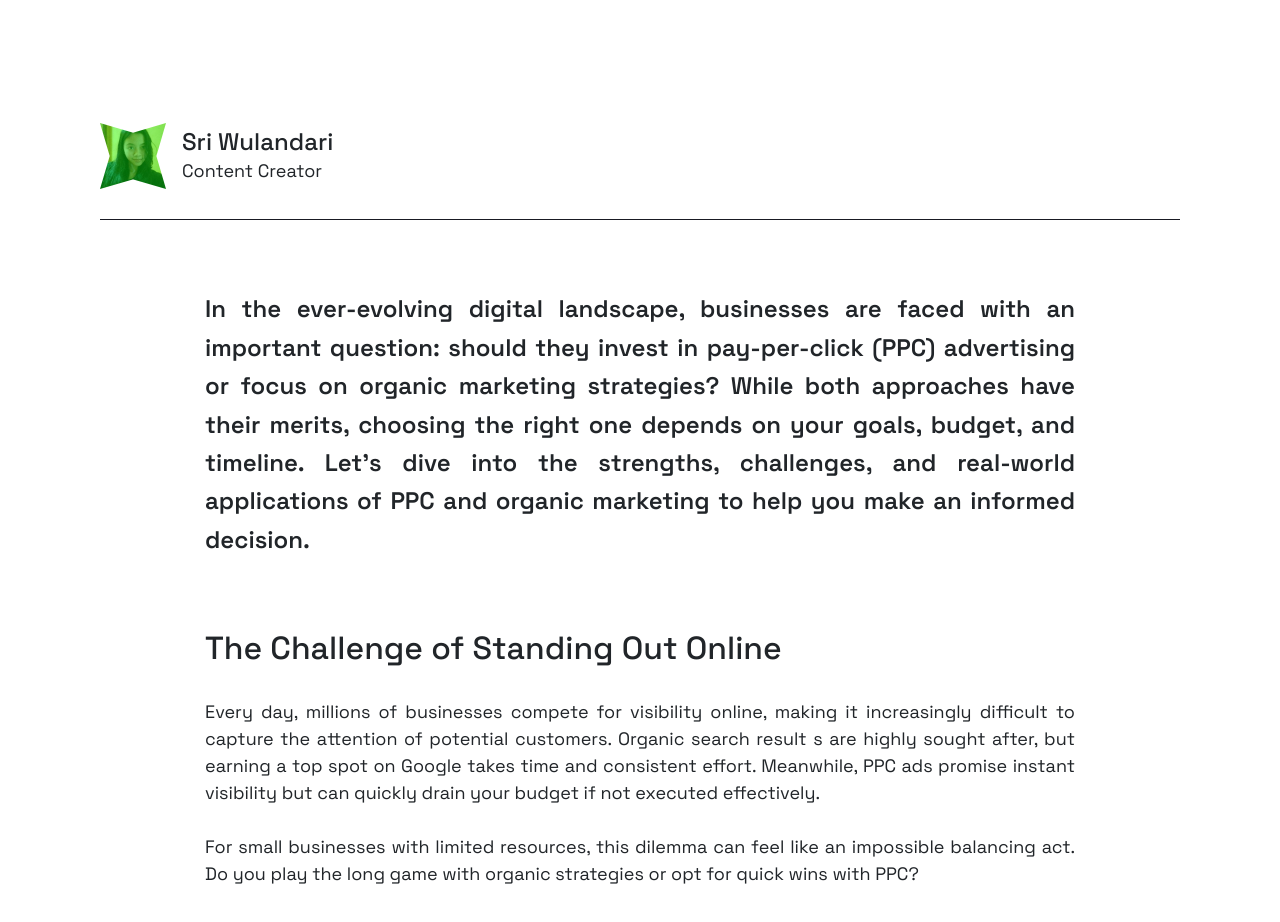
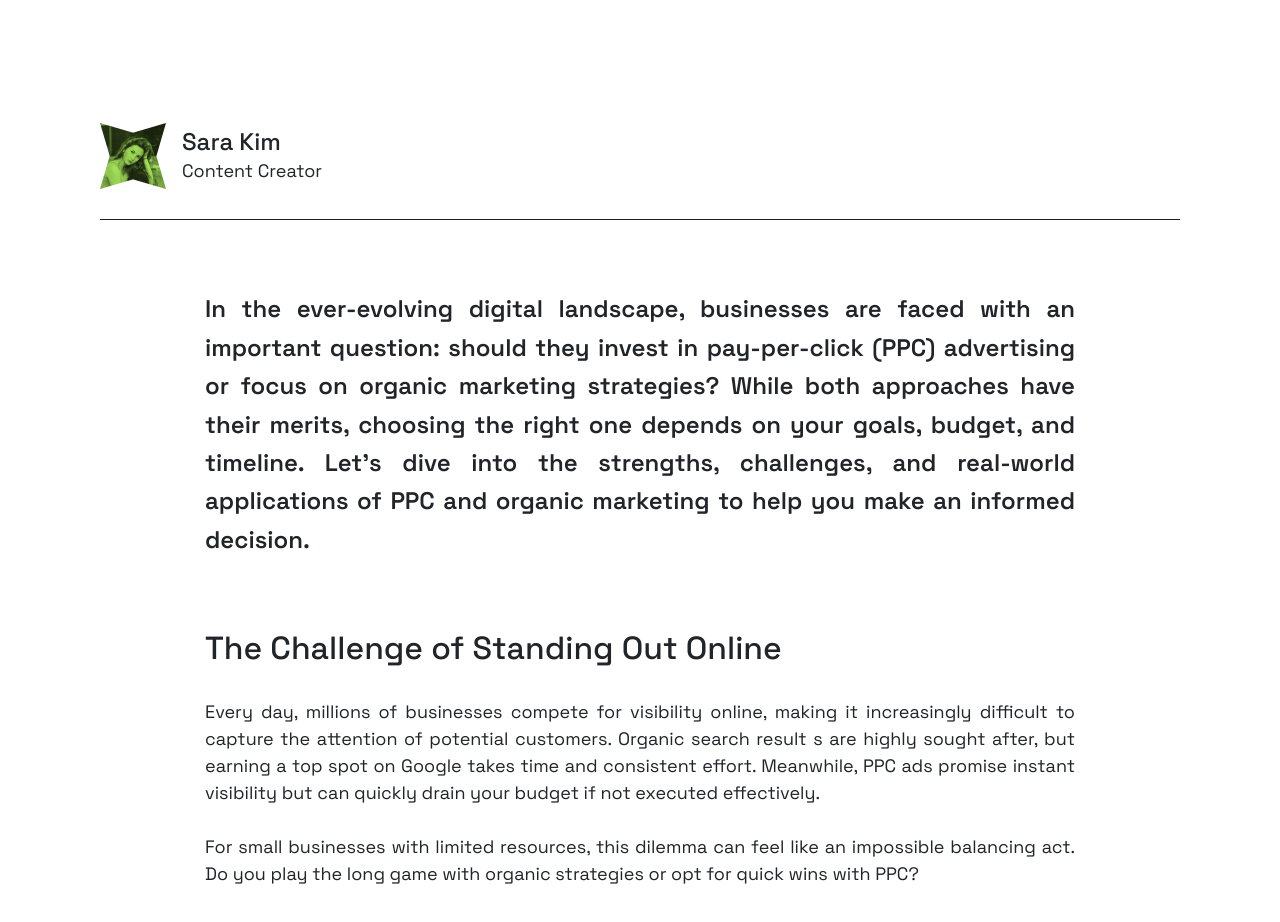
Before and after one commit to Saifsaad1/Positivus4, a React (Create React App) app: page /Positivus4/Blog in a window 1280 px wide. Shown: the part 980-1902 px from the top of the page. Built offline with nearby package versions, Linux system fonts and the light colour scheme.

Commit message:
update site

```diff
--- a/src/Components/blog/Components/creator/creator.js
+++ b/src/Components/blog/Components/creator/creator.js
@@ -13,7 +13,7 @@ const Creator = () => {
             <div className="creator-box">
                 <img className="creator-img" src={creatorImg}/>
                 <div className="creator-info">
-                    <h4>Sri Wulandari</h4>
+                    <h4>Sara Kim</h4>
                     <p>Content Creator</p>
                 </div>
             </div>
```
Also changed, not shown: src/Components/blog/Components/creator/images/creator.png.
